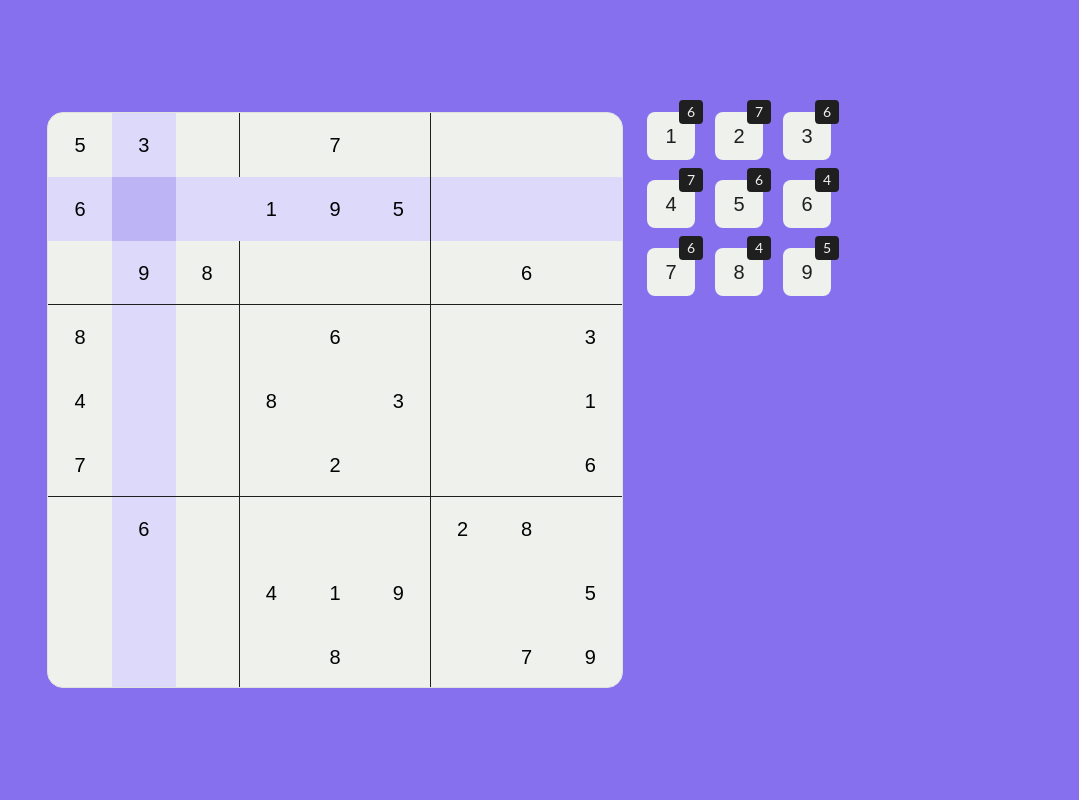
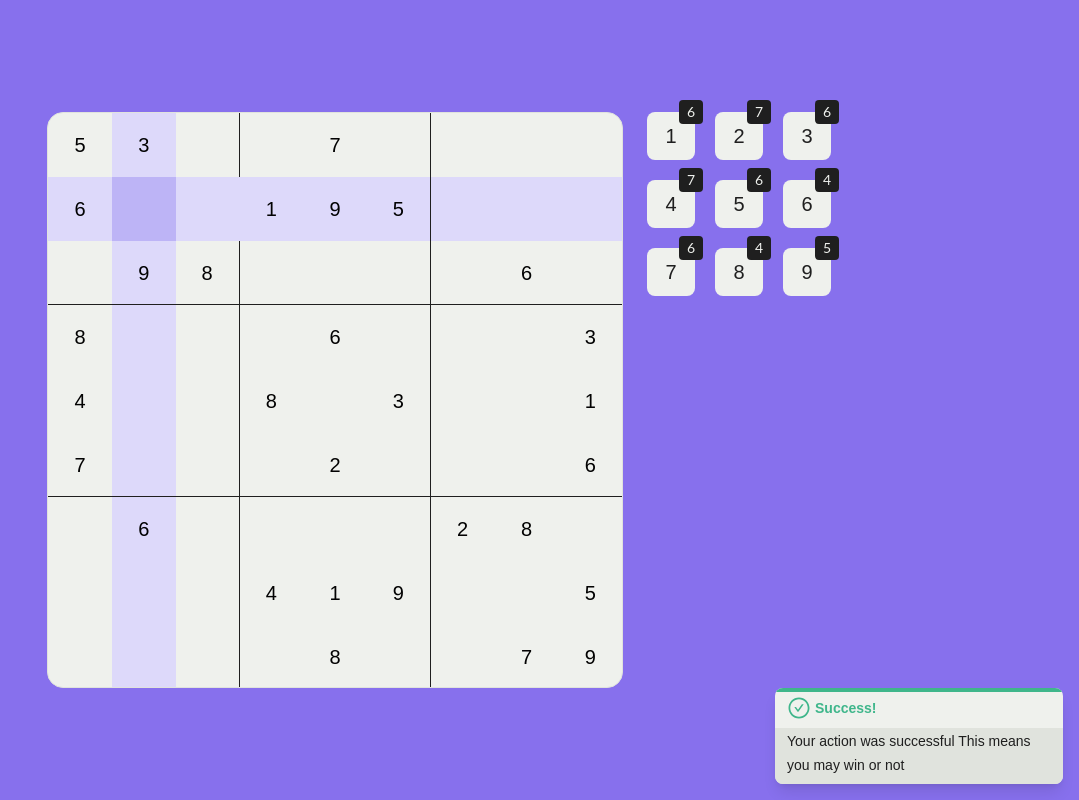
Before and after one commit to Halleys123/Sudoku, a React (Vite) app in the folder client/: page / in a window 1280 px wide. Shown: the whole page, without its empty margins (201-1280 px from the left). Built offline with nearby package versions, Linux system fonts and the light colour scheme; a web font is replaced by a local one.

Commit message:
feat: add Message and MessageContainer components with animations and icons

```diff
--- a/client/package.json
+++ b/client/package.json
@@ -13,6 +13,7 @@
     "@tailwindcss/vite": "^4.1.14",
     "react": "^19.1.0",
     "react-dom": "^19.1.0",
+    "react-icons": "^5.5.0",
     "tailwindcss": "^4.1.14"
   },
   "devDependencies": {
--- a/client/src/App.jsx
+++ b/client/src/App.jsx
@@ -1,10 +1,12 @@
 import GameLayout from '@layouts/GameLayout.jsx';
 import GeneralLayout from '@layouts/GeneralLayout.jsx';
 import SudokuLayout from '@components/sudoku/SudokuLayout.jsx';
+import MessageContainer from '@components/message/MessageContainer.jsx';
 
 function App() {
   return (
     <GameLayout>
+      <MessageContainer />
       <SudokuLayout />
     </GameLayout>
   );
--- /dev/null
+++ b/client/src/components/Message/Message.jsx
@@ -0,0 +1,57 @@
+import { AiOutlineCheckCircle } from 'react-icons/ai';
+import { BiInfoCircle } from 'react-icons/bi';
+import { MdErrorOutline, MdOutlineWarning } from 'react-icons/md';
+import { MdClose } from 'react-icons/md';
+
+const allowedTypes = ['success', 'info', 'error', 'warning'];
+
+export default function Message({ heading, message, type }) {
+  if (!allowedTypes.includes(type)) type = 'info';
+  let Icon;
+  let headingColor;
+  let barColor;
+
+  if (type === 'success') {
+    Icon = AiOutlineCheckCircle;
+    headingColor = 'text-success-400';
+    barColor = 'bg-success-400';
+  } else if (type === 'info') {
+    Icon = BiInfoCircle;
+    headingColor = 'text-info-400';
+    barColor = 'bg-info-400';
+  } else if (type === 'error') {
+    Icon = MdErrorOutline;
+    headingColor = 'text-error-400';
+    barColor = 'bg-error-400';
+  } else if (type === 'warning') {
+    headingColor = 'text-warning-400';
+    Icon = MdOutlineWarning;
+    barColor = 'bg-warning-400';
+  }
+
+  return (
+    <div
+      className={`message-incoming relative flex flex-col gap-2 bg-shade-50 rounded-lg shadow-lg min-w-64 max-w-72 overflow-hidden`}
+    >
+      <div
+        className={`absolute top-0 left-0 h-1 w-full animate-gradient-x ${barColor}`}
+      ></div>
+      <div className='flex flex-row items-center justify-between px-3 pt-2'>
+        <div className='flex flex-row gap-1 items-center'>
+          <Icon className={`text-2xl ${headingColor}`} />
+          <span
+            className={`font-secondary text-sm font-semibold ${headingColor}`}
+          >
+            {heading}
+          </span>
+        </div>
+        {/* <MdClose className='text-shade-400 hover:text-shade-600 cursor-pointer text-xl' /> */}
+      </div>
+      <div className='bg-shade-100 px-3 pb-2'>
+        <span className='font-secondary text-sm text-shade-700 text-shade-800'>
+          {message}
+        </span>
+      </div>
+    </div>
+  );
+}
--- /dev/null
+++ b/client/src/components/Message/MessageContainer.jsx
@@ -0,0 +1,15 @@
+import { createPortal } from 'react-dom';
+import Message from '@components/message/Message';
+
+export default function MessageContainer() {
+  return createPortal(
+    <div className='absolute bottom-4 right-4 flex flex-col z-10'>
+      <Message
+        heading='Success!'
+        message='Your action was successful This means you may win or not'
+        type='success'
+      />
+    </div>,
+    document.getElementById('root')
+  );
+}
--- a/client/src/components/sudoku/SudokuLayout.jsx
+++ b/client/src/components/sudoku/SudokuLayout.jsx
@@ -41,6 +41,7 @@ export default function SudokuLayout() {
 
   function handleOnClickInput(value) {
     if (selectedCell[0] === -1 || selectedCell[1] === -1) return;
+    if (originalSudokuState[selectedCell[0]][selectedCell[1]] !== 0) return;
     if (sudokuState[selectedCell[0]][selectedCell[1]] === value) {
       setSudokuState((prev) => {
         const newState = prev.map((row) => [...row]);
@@ -73,6 +74,36 @@ export default function SudokuLayout() {
         if (e.key >= '1' && e.key <= '9') {
           handleOnClickInput(Number(e.key));
         }
+        if (e.key == 'Delete' || e.key == 'Backspace') {
+          handleOnClickInput(0);
+        }
+        if (e.key == 'Escape') {
+          setSelectedCell([-1, -1]);
+        }
+        if (e.key == 'ArrowUp') {
+          setSelectedCell((prev) => {
+            if (prev[0] <= 0) return prev;
+            return [prev[0] - 1, prev[1]];
+          });
+        }
+        if (e.key == 'ArrowDown') {
+          setSelectedCell((prev) => {
+            if (prev[0] >= 8) return prev;
+            return [prev[0] + 1, prev[1]];
+          });
+        }
+        if (e.key == 'ArrowLeft') {
+          setSelectedCell((prev) => {
+            if (prev[1] <= 0) return prev;
+            return [prev[0], prev[1] - 1];
+          });
+        }
+        if (e.key == 'ArrowRight') {
+          setSelectedCell((prev) => {
+            if (prev[1] >= 8) return prev;
+            return [prev[0], prev[1] + 1];
+          });
+        }
       }}
       className='flex flex-row gap-6'
     >
--- a/client/src/index.css
+++ b/client/src/index.css
@@ -79,3 +79,18 @@
 .value-change-blink {
   animation: value-change-blink 0.4s ease-in-out;
 }
+
+@keyframes message-incoming {
+  0% {
+    transform: translateX(100%);
+    opacity: 0;
+  }
+  100% {
+    transform: translateX(0);
+    opacity: 1;
+  }
+}
+
+.message-incoming {
+  animation: message-incoming 0.3s ease-in-out;
+}
```
